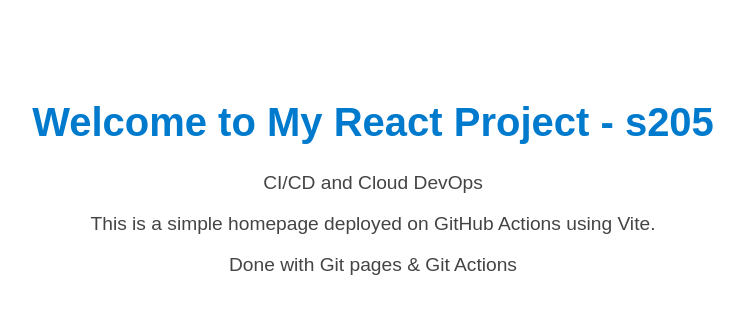
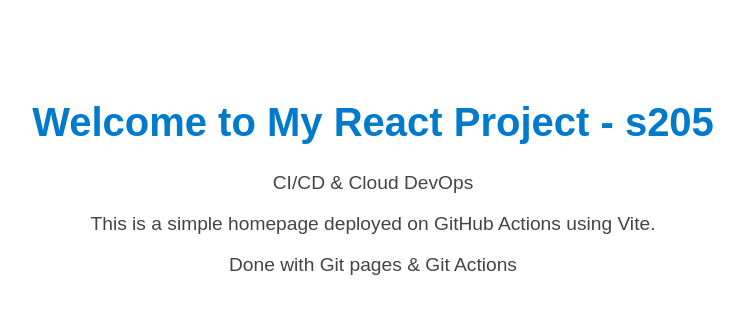
Before and after one commit to 2300032728/reactapp728-gitactions, a React (Vite) app: page / in a window 1280 px wide. Shown: the top 314 px of the page, without its empty margins (267-1011 px from the left). Built offline with nearby package versions, Linux system fonts and the light colour scheme.

Commit message:
update App.jsx

```diff
--- a/package.json
+++ b/package.json
@@ -3,7 +3,7 @@
   "private": true,
   "version": "0.0.0",
   "type": "module",
-  "homepage": "https://github.com/2300032728/reactapp728",
+  "homepage": "https://github.com/2300032728/reactapp728-gitactions",
   "scripts": {
     "dev": "vite",
     "build": "vite build",
--- a/src/App.jsx
+++ b/src/App.jsx
@@ -4,9 +4,10 @@
   return (
     <div className="container">
       <h1>Welcome to My React Project - s205</h1>
-      <p>CI/CD and Cloud DevOps</p>
+      <p>CI/CD & Cloud DevOps</p>
       <p>This is a simple homepage deployed on GitHub Actions using Vite.</p>
       <p>Done with Git pages & Git Actions</p>
+
 
     </div>
   );
--- a/vite.config.js
+++ b/vite.config.js
@@ -4,5 +4,5 @@
 // https://vite.dev/config/
 export default defineConfig({
   plugins: [react()],
-  base:'/reactapp728/'
+  base:'/reactapp728-gitactions/'
 })
```
